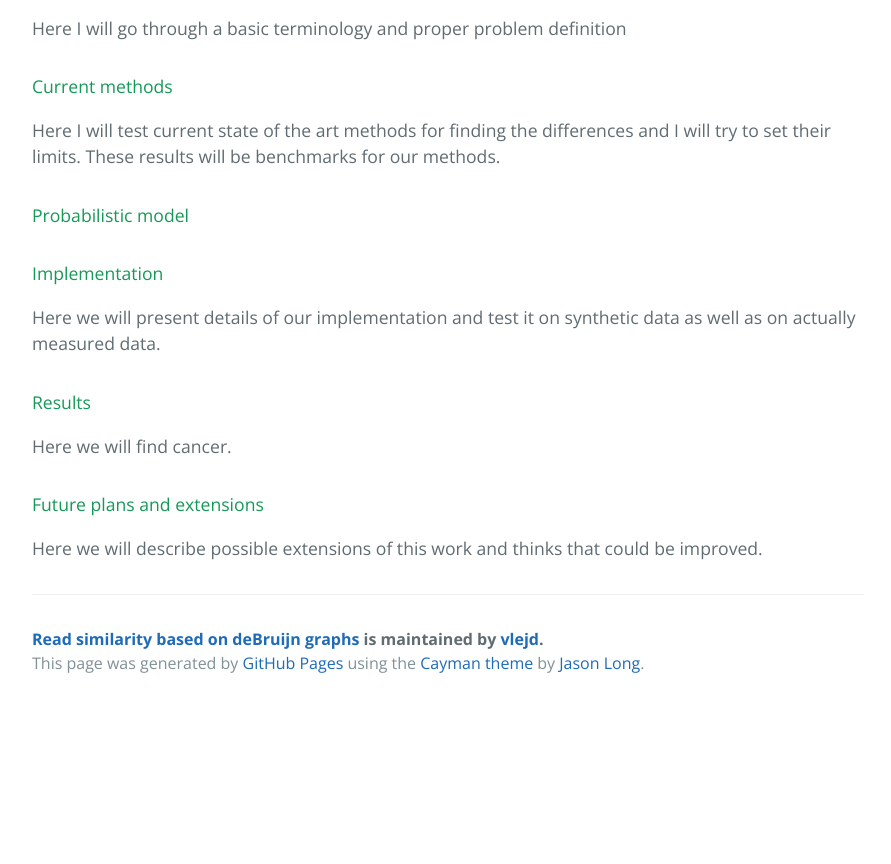
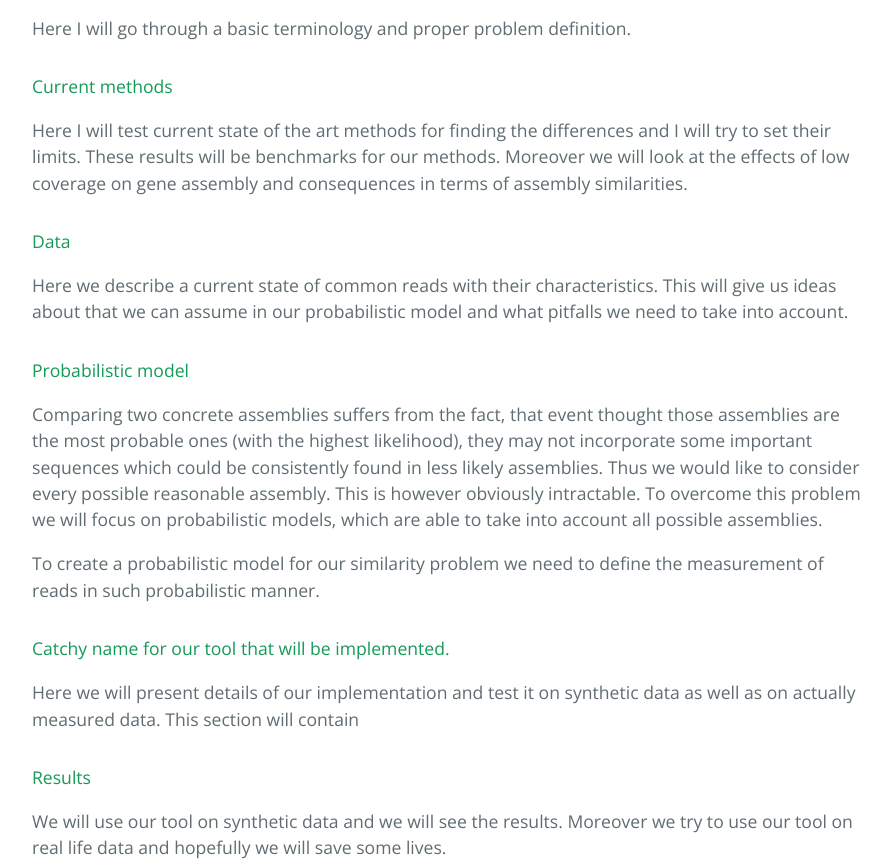
Before and after one commit to vlejd/diplomka, a plain HTML site: page index.html in a window 1280 px wide. Shown: the part 1285-2149 px from the top of the page, without its empty margins (192-1083 px from the left). Before the commit the page ends 1992 px from the top, so only its background shows below. Drawn offline with nearby package versions, Linux system fonts and the light colour scheme.

```diff
--- a/index.html
+++ b/index.html
@@ -45,25 +45,38 @@ mentor: Mgr. Tomáš Vinař, PhD</p>
 <h4>
 <a id="overview" class="anchor" href="#overview" aria-hidden="true"><span aria-hidden="true" class="octicon octicon-link"></span></a>Overview</h4>
 
-<p>Here I will go through a basic terminology and proper problem definition</p>
+<p>Here I will go through a basic terminology and proper problem definition.</p>
 
 <h4>
 <a id="current-methods" class="anchor" href="#current-methods" aria-hidden="true"><span aria-hidden="true" class="octicon octicon-link"></span></a>Current methods</h4>
 
-<p>Here I will test current state of the art methods for finding the differences and I will try to set their limits. These results will be benchmarks for our methods.</p>
+<p>Here I will test current state of the art methods for finding the differences and I will try to set their limits.
+These results will be benchmarks for our methods.
+Moreover we will look at the effects of low coverage on gene assembly and consequences in terms of assembly similarities.</p>
+
+<h4>
+<a id="data" class="anchor" href="#data" aria-hidden="true"><span aria-hidden="true" class="octicon octicon-link"></span></a>Data</h4>
+
+<p>Here we describe a current state of common reads with their characteristics. This will give us ideas about that we can assume in our probabilistic model and what pitfalls we need to take into account. </p>
 
 <h4>
 <a id="probabilistic-model" class="anchor" href="#probabilistic-model" aria-hidden="true"><span aria-hidden="true" class="octicon octicon-link"></span></a>Probabilistic model</h4>
 
+<p>Comparing two concrete assemblies suffers from the fact, that event thought those assemblies are the most probable ones (with the highest likelihood), they may not incorporate some important sequences which could be consistently found in less likely assemblies. Thus we would like to consider every possible reasonable assembly. This is however obviously intractable. To overcome this problem we will focus on probabilistic models, which are able to take into account all possible assemblies. </p>
+
+<p>To create a probabilistic model for our similarity problem we need to define the measurement of reads in such probabilistic manner.  </p>
+
 <h4>
-<a id="implementation" class="anchor" href="#implementation" aria-hidden="true"><span aria-hidden="true" class="octicon octicon-link"></span></a>Implementation</h4>
+<a id="catchy-name-for-our-tool-that-will-be-implemented" class="anchor" href="#catchy-name-for-our-tool-that-will-be-implemented" aria-hidden="true"><span aria-hidden="true" class="octicon octicon-link"></span></a>Catchy name for our tool that will be implemented.</h4>
 
-<p>Here we will present details of our implementation and test it on synthetic data as well as on actually measured data.</p>
+<p>Here we will present details of our implementation and test it on synthetic data as well as on actually measured data.
+This section will contain </p>
 
 <h4>
 <a id="results" class="anchor" href="#results" aria-hidden="true"><span aria-hidden="true" class="octicon octicon-link"></span></a>Results</h4>
 
-<p>Here we will find cancer.</p>
+<p>We will use our tool on synthetic data and we will see the results.
+Moreover we try to use our tool on real life data and hopefully we will save some lives. </p>
 
 <h4>
 <a id="future-plans-and-extensions" class="anchor" href="#future-plans-and-extensions" aria-hidden="true"><span aria-hidden="true" class="octicon octicon-link"></span></a>Future plans and extensions</h4>
```
Also changed, not shown: params.json (+1 -1 lines).
